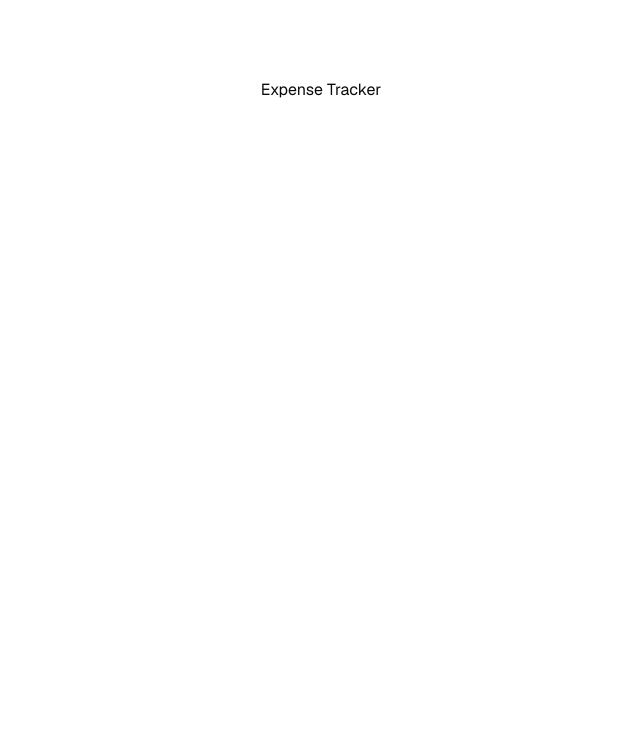
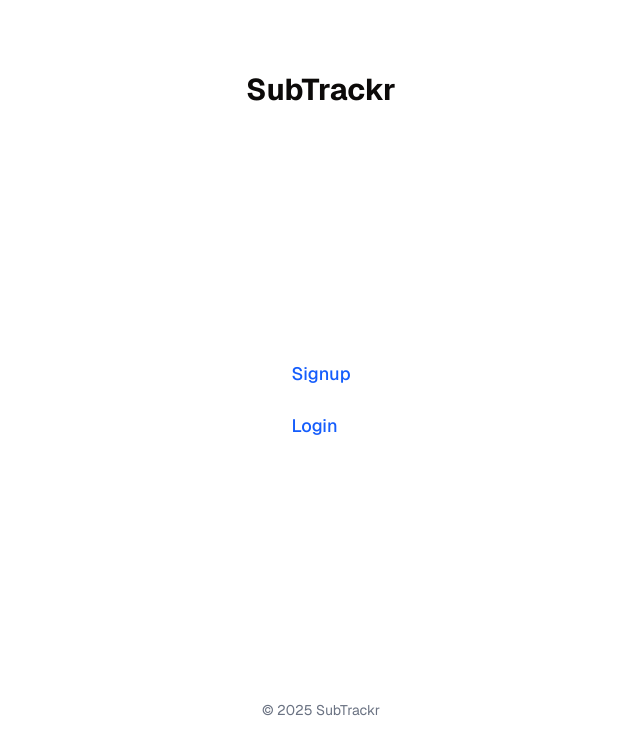
Before and after one commit to Paddu08/SubTracker, a Next.js app: page / in a window 1280 px wide. Shown: the top 754 px of the page, without its empty margins (319-959 px from the left). Built offline with nearby package versions, Linux system fonts and the light colour scheme.

Commit message:
HomePage

```diff
--- a/src/app/page.tsx
+++ b/src/app/page.tsx
@@ -1,6 +1,44 @@
+import Link from "next/link";
+
 export default function Home() {
   return (
-    <div className="grid grid-rows-[20px_1fr_20px] items-center justify-items-center min-h-screen p-8 pb-20 gap-16 sm:p-20 font-[family-name:var(--font-geist-sans)]">
-Expense Tracker    </div>
+    <div
+      className="
+        grid grid-rows-[20px_1fr_20px] items-center justify-items-center
+        min-h-screen p-8 pb-20 gap-16 sm:p-20
+        font-[family-name:var(--font-geist-sans)]
+      "
+    >
+      <h1 className="text-3xl font-bold">SubTrackr</h1>
+
+      <nav className="flex flex-col space-y-6">
+        <Link
+          href="/signup"
+          className="text-blue-600 hover:underline text-lg font-medium"
+        >
+          Signup
+        </Link>
+        <Link
+          href="/login"
+          className="text-blue-600 hover:underline text-lg font-medium"
+        >
+          Login
+        </Link>
+        {/* <Link
+          href="/subtracker/dashboard"
+          className="text-blue-600 hover:underline text-lg font-medium"
+        >
+          Dashboard
+        </Link>
+        <Link
+          href="/subscriptions"
+          className="text-blue-600 hover:underline text-lg font-medium"
+        >
+          Subscriptions
+        </Link> */}
+      </nav>
+
+      <footer className="text-sm text-gray-500">© {new Date().getFullYear()} SubTrackr</footer>
+    </div>
   );
 }
```
